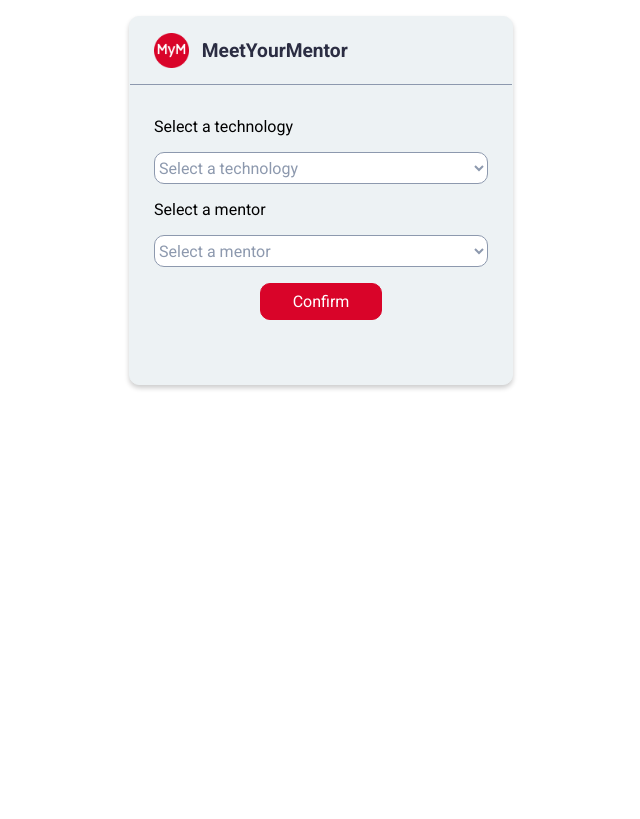
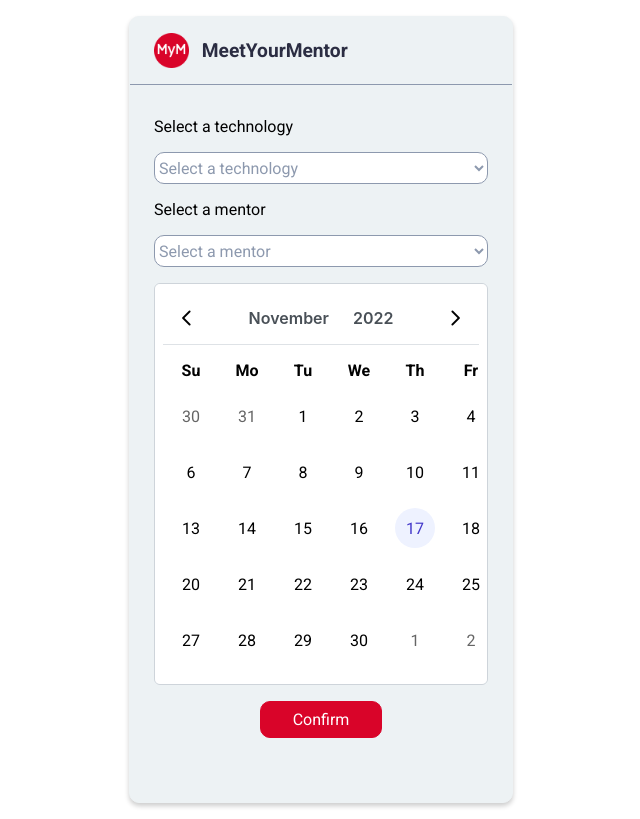
Before and after one commit to SaadiaELF/MeetYourBuddy, a React (Create React App) app: page / in a window 1280 px wide. Shown: the whole page, without its empty margins (319-959 px from the left). Built offline with nearby package versions, Linux system fonts and the light colour scheme.

Commit message:
Adding new Calendar npm

```diff
--- a/package.json
+++ b/package.json
@@ -5,6 +5,8 @@
   "dependencies": {
     "@codeyourfuture/eslint-config-standard": "^3.0.3",
     "cross-env": "^7.0.3",
+    "primeicons": "^6.0.1",
+    "primereact": "^8.7.2",
     "react": "^18.2.0",
     "react-dom": "^18.2.0",
     "react-scripts": "5.0.1",
--- a/src/components/Card/Card.js
+++ b/src/components/Card/Card.js
@@ -1,29 +1,26 @@
-import React from "react";
+import React, { useState } from "react";
 import Dropdown from "../Dropdown/Dropdown";
 import mentors from "../../data/mentors";
 import Button from "../Button/Button";
-import "react-calendar/dist/Calendar.css";
+import { Calendar } from "primereact/calendar";
+import "primereact/resources/themes/lara-light-indigo/theme.css";
+import "primereact/resources/primereact.min.css";
+import "primeicons/primeicons.css";
 
 const Card = () => {
   const technologies = ["HTML", "CSS", "Javascript", "React"];
-  // const [date, setDate] = useState(new Date());
-  // const [selected, setSelected] = useState("");
+  const [dates, setDates] = useState([new Date()]);
 
-  // const handleMentorsDropdown = (e) => {
-  //   console.log("test", e.target.value);
-  //   let mentor = mentors.filter((mentor) => mentor.id === e.target.value);
-  //   let dates = Object.keys(mentor[0].availability);
-  //   let datesArr = dates.map((date) => {
-  //     let arr = date.split("/");
-  //     return (date = new Date(
-  //       parseInt(arr[2]),
-  //       parseInt(arr[0]) - 1,
-  //       parseInt(arr[1])
-  //     ));
-  //   });
-  //   console.log(datesArr, new Date());
-  //   setDate(new Date(2022, 10, 19), new Date(2022, 10, 22));
-  // };
+  const handleMentorsDropdown = (e) => {
+    let mentor = mentors.filter((mentor) => mentor.id === e.target.value);
+    let dates = Object.keys(mentor[0].availability);
+    dates = dates.map((date) => {
+      let arr = date.split("/");
+      return (date = new Date(arr[2], arr[0] - 1, arr[1]));
+    });
+    setDates(dates);
+  };
+
   return (
     <div className="card">
       <div className="card__heading">
@@ -38,12 +35,17 @@ const Card = () => {
           options={technologies}
         />
         <Dropdown
-          // onChange={handleMentorsDropdown}
+          onChange={handleMentorsDropdown}
           name="mentors"
           option="mentor"
           options={mentors}
         />
-        {/* <Calendar onChange={setDate} value={date} /> */}
+        <Calendar
+          selectionMode="multiple"
+          inline
+          onChange={setDates}
+          value={dates}
+        />
         <Button />
       </div>
     </div>
--- a/src/data/mentors.js
+++ b/src/data/mentors.js
@@ -22,13 +22,13 @@ let mentors = [
     email: "mark.jk@email.com",
     languages: ["HTML", "CSS", "Javascript", "React"],
     availability: {
-      "11/14/2022": ["10:00", "11:00", "13:10"],
-      "11/15/2022": ["11:00"],
-      "11/16/2022": ["10:10"],
-      "11/17/2022": ["12:00"],
-      "11/18/2022": ["15:10"],
-      "11/19/2022": ["12:00"],
-      "11/20/2022": ["12:00"],
+      "11/15/2022": ["10:00", "11:00", "13:10"],
+      "11/18/2022": ["11:00"],
+      "11/25/2022": ["10:10"],
+      "11/26/2022": ["12:00"],
+      "11/28/2022": ["15:10"],
+      "11/29/2022": ["12:00"],
+      "11/30/2022": ["12:00"],
     },
   },
 ];
```
Also changed, not shown: 1 other file (tests, documents, lock files or other folders).
